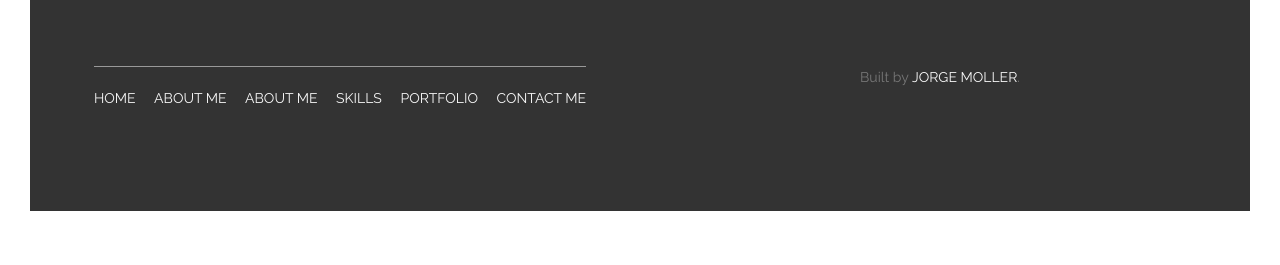
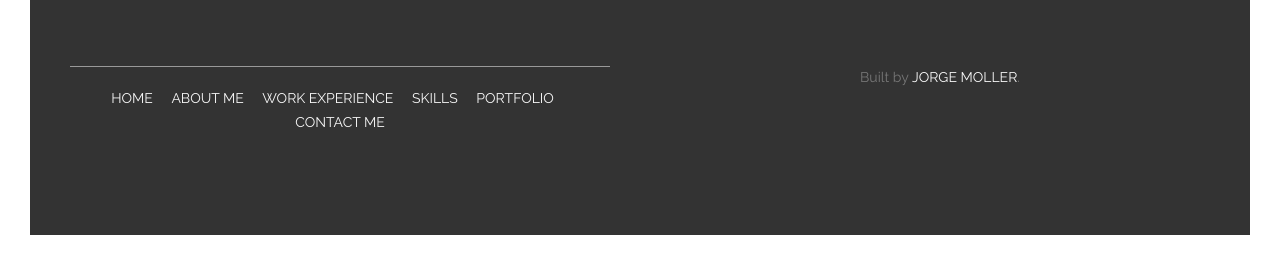
Before and after one commit to mollerjorge/jorgemoller, a website: page index.html in a window 1280 px wide. Shown: the part 10092-10357 px from the top of the page. Before the commit the page ends 10333 px from the top, so only its background shows below. Drawn offline with Linux system fonts and the light colour scheme.

Commit message:
add link to work websites

```diff
--- a/index.html
+++ b/index.html
@@ -846,7 +846,7 @@
                             <a href="#about-me" class="footer__link">About me</a>
                         </li>
                         <li class="footer__item">
-                            <a href="#work-experience" class="footer__link">About me</a>
+                            <a href="#work-experience" class="footer__link">Work Experience</a>
                         </li>
                         <li class="footer__item">
                             <a href="#skills" class="footer__link">Skills</a>
```
